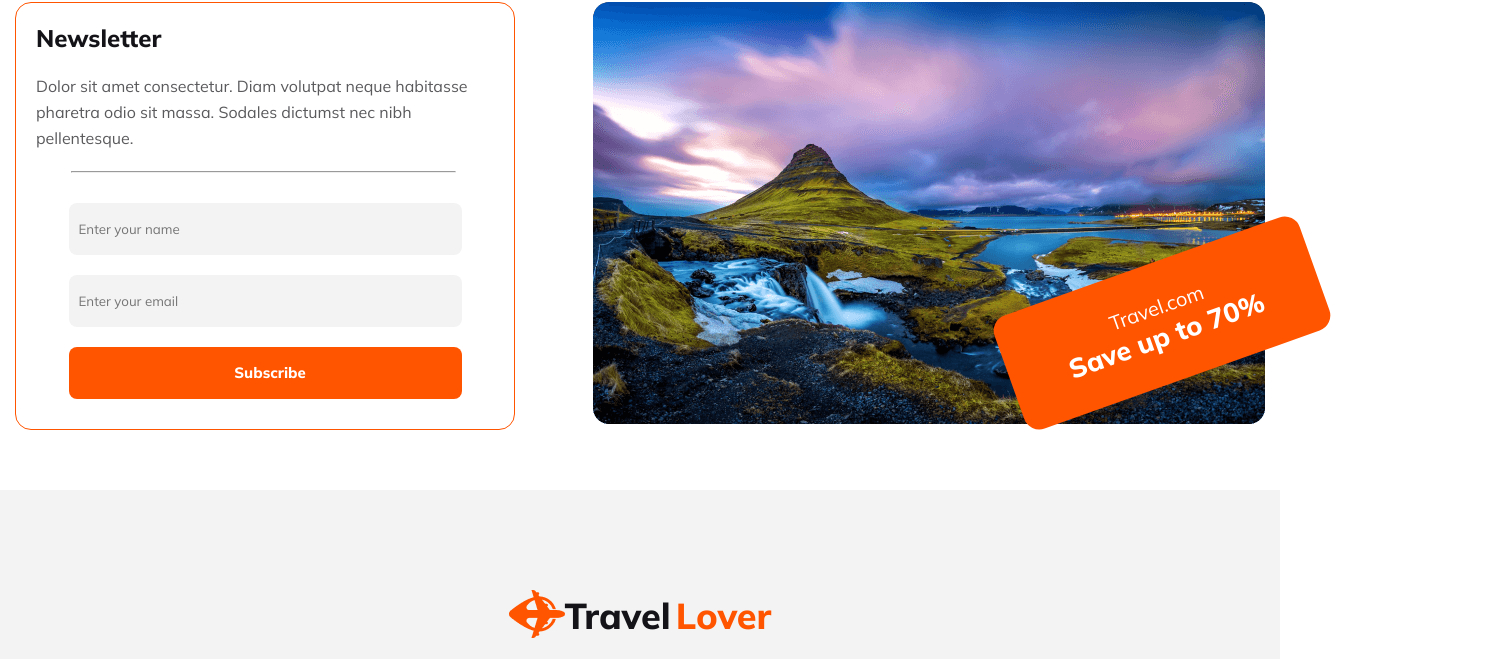
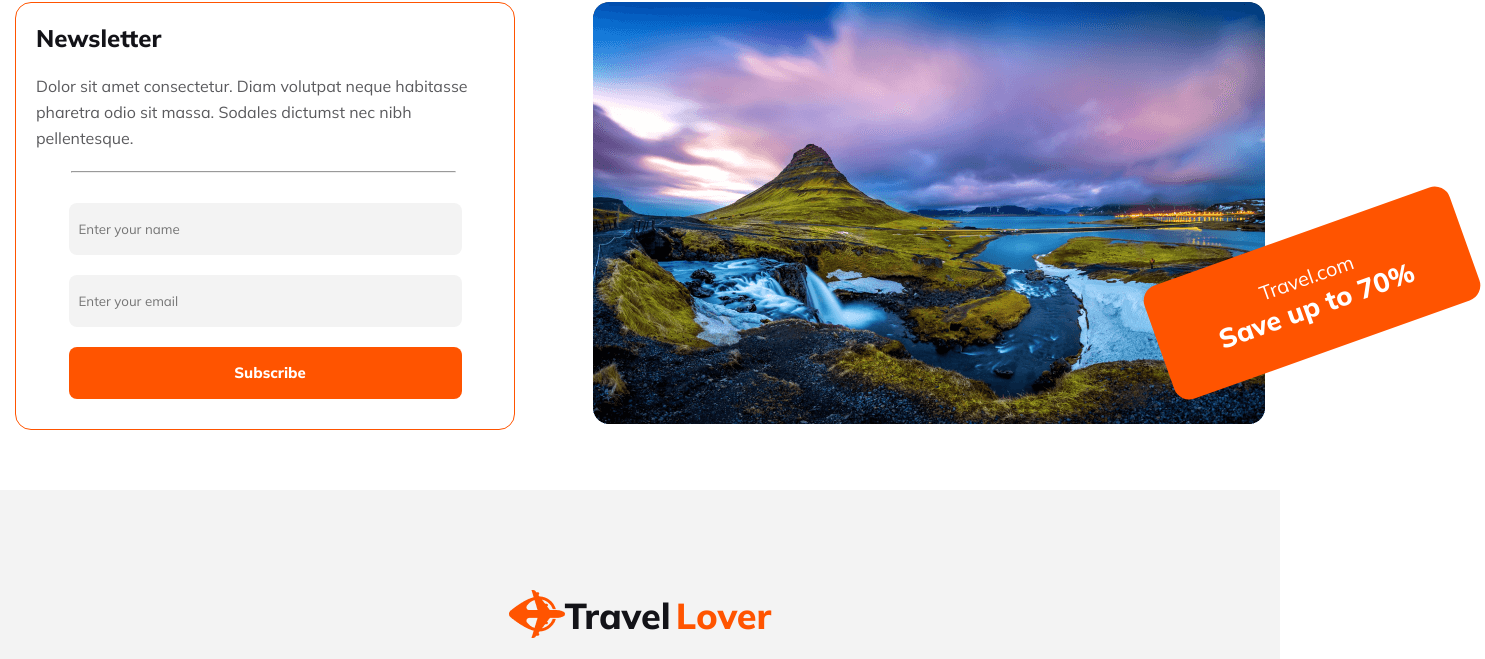
Before and after one commit to airabiul/travel-love-bd, a plain HTML site: page index.html in a window 1280 px wide. Shown: the part 3967-4626 px from the top of the page, 1485 px wide, since content can reach past the window. Drawn offline with Linux system fonts and the light colour scheme.

Commit message:
newsletter update

```diff
--- a/index.html
+++ b/index.html
@@ -160,13 +160,17 @@
 
                 <div class="newsletter-section-image-ariya">
                     <img src="./Rectangle-8-(1).png" alt="">
+                    <div class="square">
+                        <span class="travel-1">Travel.com</span>
+                        <span class="save">Save up to 70%</span>
+                    </div>
                 </div>
             </section>
 
-            <div class="square">
+            <!-- <div class="square">
                 <span class="travel-1">Travel.com</span>
                 <span class="save">Save up to 70%</span>
-            </div>
+            </div> -->
              <!-- news letter section end -->
              <!-- footer section start -->
     </main>
--- a/style.css
+++ b/style.css
@@ -487,8 +487,11 @@
   justify-content: center;
   flex-direction: column;
   position: absolute;
-  left: 1000px;
-  top: 4230px;
+  left: 1150px;
+  top: 4200px;
+  right: 50px;
+ ;
+
 }
 .travel-1 {
   color: #fff;
```
